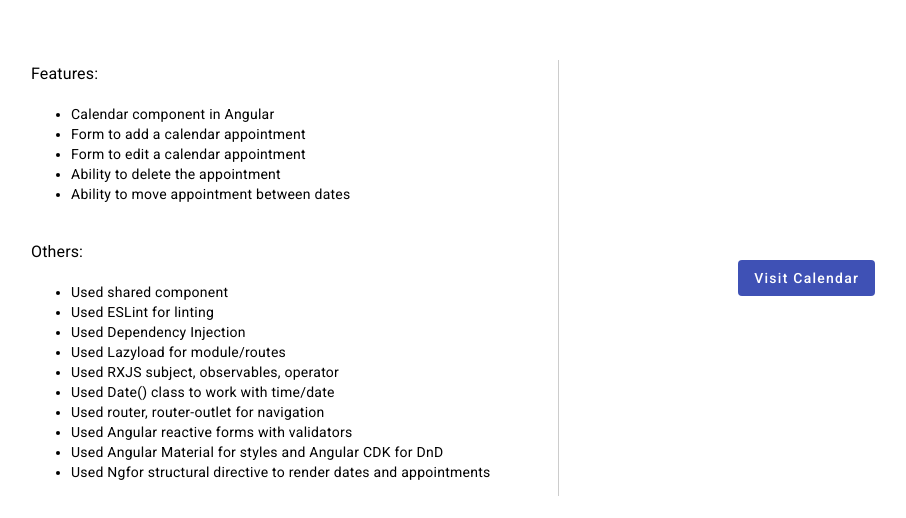
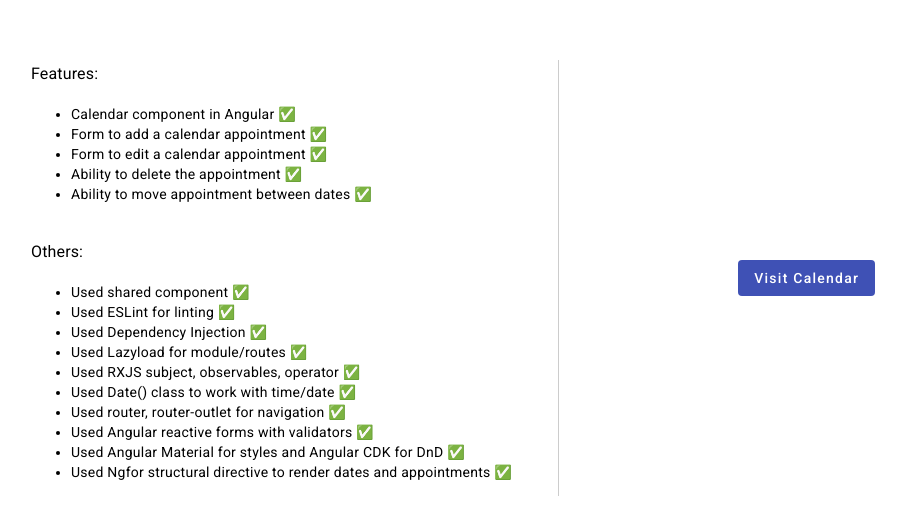
Before and after one commit to iamazizbohra/portfolio-angular-calendar-component-with-events, an Angular app: page / in a window 1280 px wide. Shown: the part 122-640 px from the top of the page, without its empty margins (97-1003 px from the left). Built offline with nearby package versions, Linux system fonts and the light colour scheme.

Commit message:
add getters in calendar-events component

```diff
--- a/src/app/components/welcome/welcome.component.html
+++ b/src/app/components/welcome/welcome.component.html
@@ -6,27 +6,27 @@
                 <h3>Features:</h3>
 
                 <ul>
-                    <li>Calendar component in Angular</li>
-                    <li>Form to add a calendar appointment</li>
-                    <li>Form to edit a calendar appointment</li>
-                    <li>Ability to delete the appointment</li>
-                    <li>Ability to move appointment between dates</li>
+                    <li>Calendar component in Angular ✅</li>
+                    <li>Form to add a calendar appointment ✅</li>
+                    <li>Form to edit a calendar appointment ✅</li>
+                    <li>Ability to delete the appointment ✅</li>
+                    <li>Ability to move appointment between dates ✅</li>
                 </ul>
 
                 <br>
                 <h3>Others:</h3>
 
                 <ul>
-                    <li>Used shared component</li>
-                    <li>Used ESLint for linting</li>
-                    <li>Used Dependency Injection</li>
-                    <li>Used Lazyload for module/routes</li>
-                    <li>Used RXJS subject, observables, operator</li>
-                    <li>Used Date() class to work with time/date</li>
-                    <li>Used router, router-outlet for navigation</li>
-                    <li>Used Angular reactive forms with validators</li>
-                    <li>Used Angular Material for styles and Angular CDK for DnD</li>
-                    <li>Used Ngfor structural directive to render dates and appointments</li>
+                    <li>Used shared component ✅</li>
+                    <li>Used ESLint for linting ✅</li>
+                    <li>Used Dependency Injection ✅</li>
+                    <li>Used Lazyload for module/routes ✅</li>
+                    <li>Used RXJS subject, observables, operator ✅</li>
+                    <li>Used Date() class to work with time/date ✅</li>
+                    <li>Used router, router-outlet for navigation ✅</li>
+                    <li>Used Angular reactive forms with validators ✅</li>
+                    <li>Used Angular Material for styles and Angular CDK for DnD ✅</li>
+                    <li>Used Ngfor structural directive to render dates and appointments ✅</li>
                 </ul>
             </div>
         </div>
--- a/src/app/modules/calendar/components/calendar-events/calendar-events.component.html
+++ b/src/app/modules/calendar/components/calendar-events/calendar-events.component.html
@@ -1,7 +1,7 @@
 <div class="events">
     <div class="content" cdkDropListGroup>
         <div class="prev-date">
-            <h2>{{ prevDate | date:'MMM d, y' }}</h2>
+            <h2>{{ eventPrevDate() | date:'MMM d, y' }}</h2>
 
             <div class="drag-list" id="drop-list-1" cdkDropList cdkDropListSortingDisabled="true"
                 [cdkDropListData]="eventList.prevDayEvents" (cdkDropListDropped)="onDropHandler($event)">
@@ -16,7 +16,7 @@
         </div>
 
         <div class="curr-date">
-            <h2>{{ currDate | date:'MMM d, y' }}</h2>
+            <h2>{{ eventCurrDate() | date:'MMM d, y' }}</h2>
 
             <div class="drag-list" id="drop-list-2" cdkDropList cdkDropListSortingDisabled="true"
                 [cdkDropListData]="eventList.currDayEvents" (cdkDropListDropped)="onDropHandler($event)">
@@ -31,7 +31,7 @@
         </div>
 
         <div class="next-date">
-            <h2>{{ nextDate | date:'MMM d, y' }}</h2>
+            <h2>{{ eventNextDate() | date:'MMM d, y' }}</h2>
 
             <div class="drag-list" id="drop-list-3" cdkDropList cdkDropListSortingDisabled="true"
                 [cdkDropListData]="eventList.nextDayEvents" (cdkDropListDropped)="onDropHandler($event)">
--- a/src/app/modules/calendar/components/calendar-events/calendar-events.component.ts
+++ b/src/app/modules/calendar/components/calendar-events/calendar-events.component.ts
@@ -14,9 +14,9 @@ import { delay } from 'rxjs';
 })
 export class CalendarEventsComponent {
 
-  public prevDate: Date | undefined;
-  public currDate: Date | undefined;
-  public nextDate: Date | undefined;
+  private prevDate: Date | undefined;
+  private currDate: Date | undefined;
+  private nextDate: Date | undefined;
   public eventList: EventListType = {
     prevDayEvents: [],
     currDayEvents: [],
@@ -64,4 +64,16 @@ export class CalendarEventsComponent {
       this.dataService.transferEvent(containerId, event);
     }
   }
+
+  public eventPrevDate(): Date | undefined {
+    return this.prevDate;
+  }
+
+  public eventCurrDate(): Date | undefined {
+    return this.currDate;
+  }
+
+  public eventNextDate(): Date | undefined {
+    return this.nextDate;
+  }
 }
```
